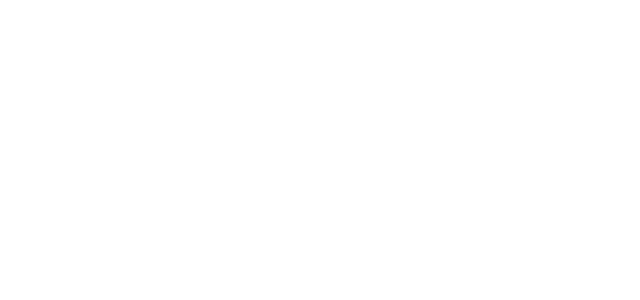
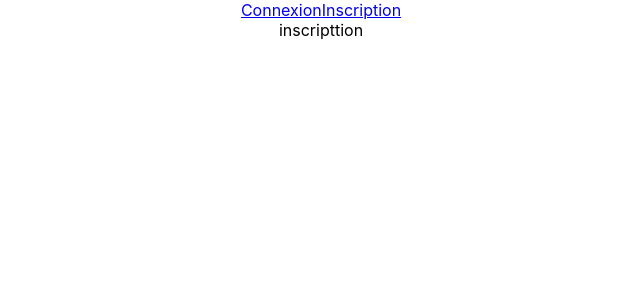
Before and after one commit to redes19/apllergie, a React (Create React App) app in the folder apllergie/: page /inscription in a window 1280 px wide. Shown: the top 300 px of the page, without its empty margins (319-959 px from the left). Built offline with nearby package versions, Linux system fonts and the light colour scheme.

Commit message:
feat(controller): add link

```diff
--- a/apllergie/src/Component/Home.jsx
+++ b/apllergie/src/Component/Home.jsx
@@ -1,6 +1,8 @@
 import React from 'react'
 import { Routes, Route } from "react-router-dom";
 import Header from "./header";
+import Connexion from "./connexion.jsx";
+import Inscription from "./inscription.jsx";
 
 export default function Home() {
   return (
@@ -8,6 +10,10 @@ export default function Home() {
       <header>
         <Header/>
       </header>
+      <Routes>
+        <Route path="/connexion" element={<Connexion />} />
+        <Route path="/inscription" element={<Inscription />} />
+      </Routes>
     </div>
   )
 }
--- a/apllergie/src/Component/header.jsx
+++ b/apllergie/src/Component/header.jsx
@@ -5,7 +5,8 @@ export default function header() {
   return (
    <header>
         <nav>
-
+            <Link to="/connexion">Connexion</Link>
+            <Link to="/inscription">Inscription</Link>
         </nav>
    </header>
   )
```
Also changed, not shown: apllergie/src/Component/inscription.jsx (renamed from apllergie/src/Component/inscripttion.jsx).
